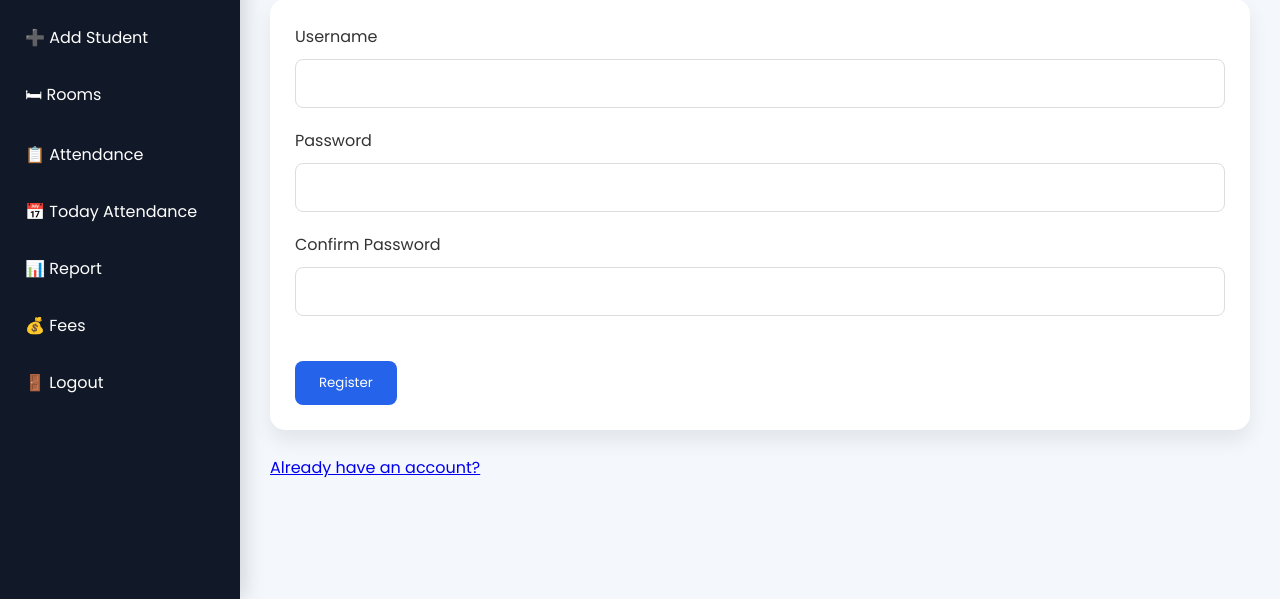
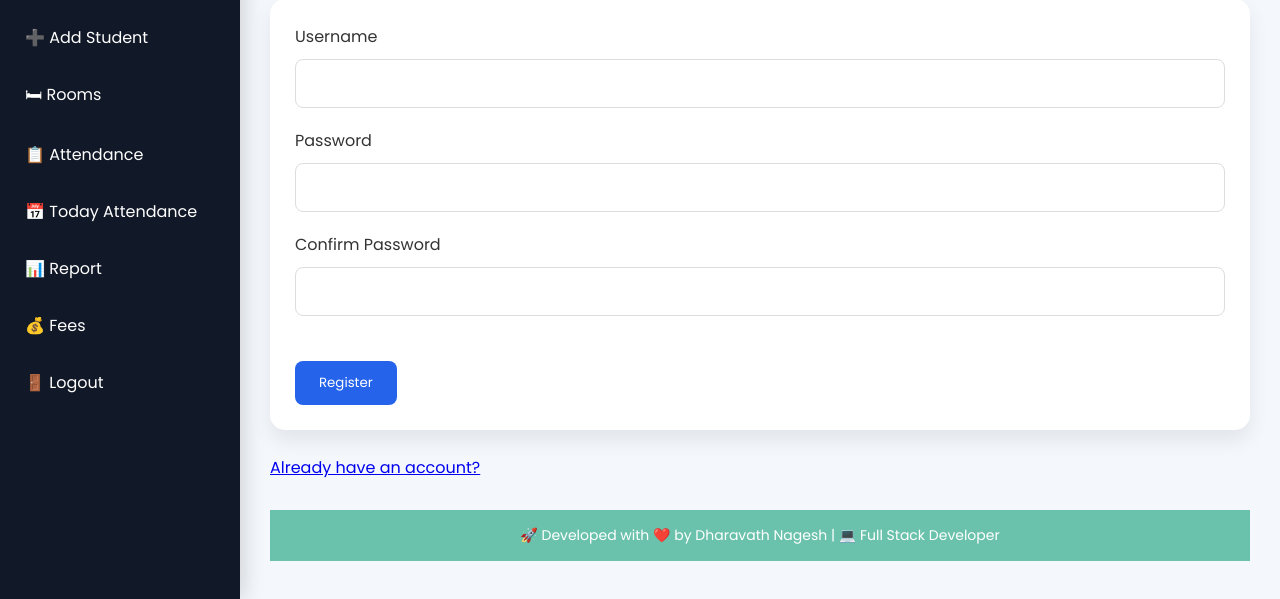
Before and after one commit to Nageshsono/hostel-management-system, a Flask app: page /register in a window 1280 px wide. Shown: the part 201-800 px from the top of the page. Run offline with Flask 3, Linux system fonts and the light colour scheme.

Commit message:
Added footer with my name and updated UI

```diff
--- a/static/style.css
+++ b/static/style.css
@@ -273,3 +273,14 @@ canvas {
     }
 
 }
+footer {
+    background: #6bc2ac;
+    color: white;
+    text-align: center;
+    padding: 15px;
+    position: relative;
+    bottom: 0;
+    width: 100%;
+    margin-top: 30px;
+    font-size: 14px;
+}
--- a/templates/add_student.html
+++ b/templates/add_student.html
@@ -87,4 +87,10 @@
 
 </div>
 
+
+
+<footer>
+    <p>🚀 Developed with ❤️ by Dharavath Nagesh | 💻 Full Stack Developer</p>
+</footer>
+
 {% endblock %}
--- a/templates/dashboard.html
+++ b/templates/dashboard.html
@@ -76,5 +76,8 @@
     });
 
 </script>
+<footer>
+    <p>🚀 Developed with ❤️ by Dharavath Nagesh | 💻 Full Stack Developer</p>
+</footer>
 
 {% endblock %}
--- a/templates/login.html
+++ b/templates/login.html
@@ -32,5 +32,7 @@
         Register
     </a>
 </p>
-
+<footer>
+    <p>🚀 Developed with ❤️ by Dharavath Nagesh | 💻 Full Stack Developer</p>
+</footer>
 {% endblock %}
--- a/templates/register.html
+++ b/templates/register.html
@@ -34,4 +34,9 @@
     Already have an account?
 </a>
 
+
+<footer>
+    <p>🚀 Developed with ❤️ by Dharavath Nagesh | 💻 Full Stack Developer</p>
+</footer>
+
 {% endblock %}
--- a/templates/report.html
+++ b/templates/report.html
@@ -62,4 +62,8 @@
 
 </table>
 
+<footer>
+    <p>🚀 Developed with ❤️ by Dharavath Nagesh | 💻 Full Stack Developer</p>
+</footer>
+
 {% endblock %}
--- a/templates/students.html
+++ b/templates/students.html
@@ -37,5 +37,8 @@
     {% endfor %}
 
 </table>
+<footer>
+    <p>🚀 Developed with ❤️ by Dharavath Nagesh | 💻 Full Stack Developer</p>
+</footer>
 
 {% endblock %}
--- a/templates/today_attendance.html
+++ b/templates/today_attendance.html
@@ -74,4 +74,8 @@
 
 </script>
 
+
+<footer>
+    <p>🚀 Developed with ❤️ by Dharavath Nagesh | 💻 Full Stack Developer</p>
+</footer>
 {% endblock %}
```
